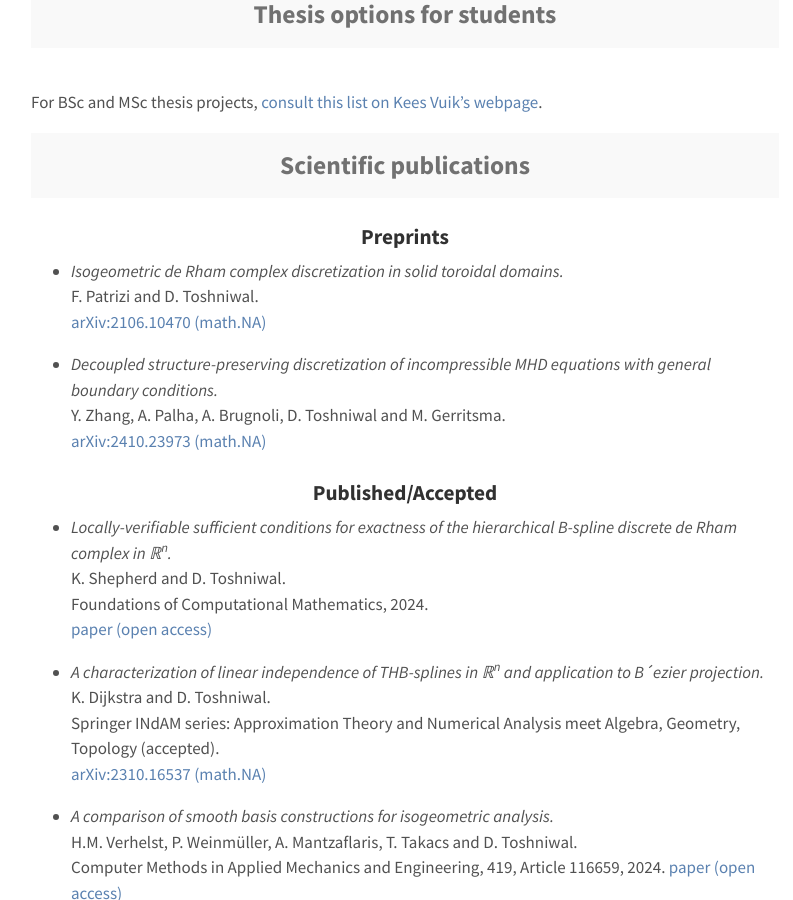
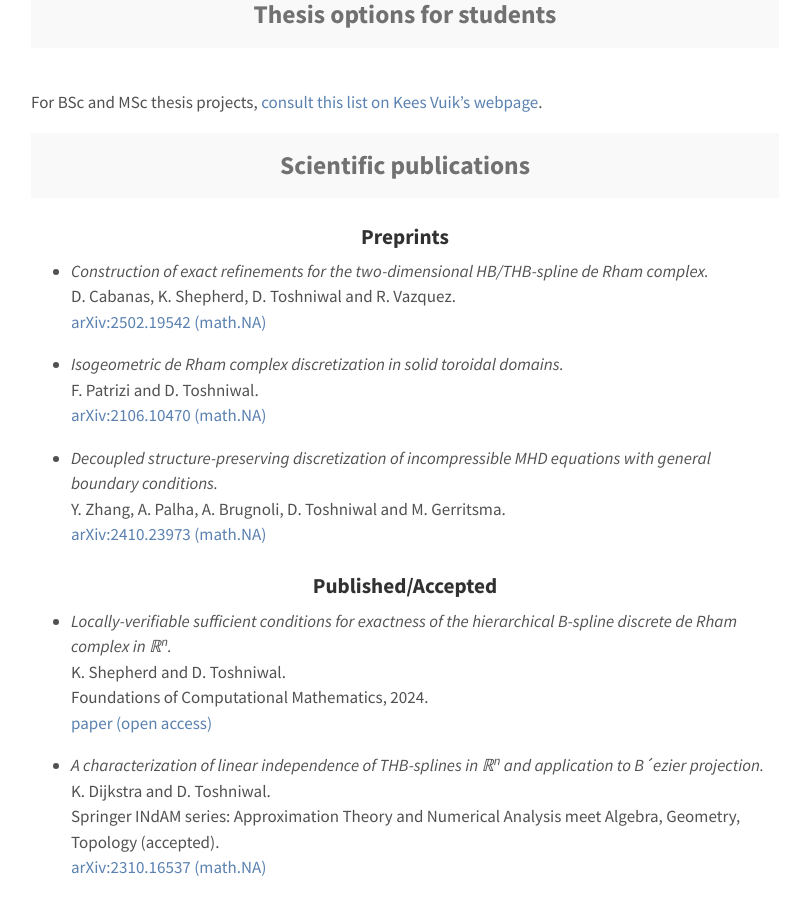
Before and after one commit to dtoshniwal/dtoshniwal.github.io, a Jekyll site: the page built from research.md, in a window 1280 px wide and 900 px high, scrolled down 601 px. Shown: the whole window, without its empty margins (235-1028 px from the left). Built offline with Jekyll 4.4.1, drawn with Linux system fonts in a browser that asks for light colours.

Commit message:
update pubs

```diff
--- a/research.md
+++ b/research.md
@@ -34,6 +34,12 @@ For BSc and MSc thesis projects, [consult this list on Kees Vuik's webpage](http
 <h2 class="message" align="center">Scientific publications</h2>
 
 <h3 align="center">Preprints</h3>
+
+* <i>Construction of exact refinements for the two-dimensional HB/THB-spline de Rham complex.</i>
+<br>
+D. Cabanas, K. Shepherd, D. Toshniwal and R. Vazquez.
+<br>
+[arXiv:2502.19542 (math.NA)](https://arxiv.org/abs/2502.19542)
 
 * <i>Isogeometric de Rham complex discretization in solid toroidal domains.</i>
 <br>
```
